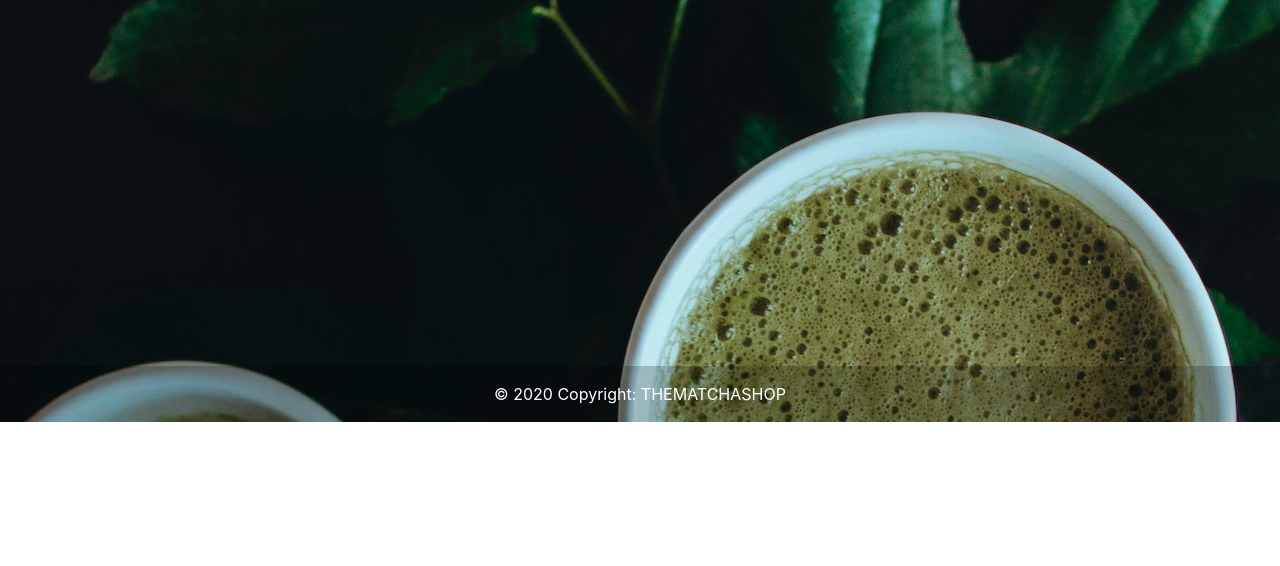
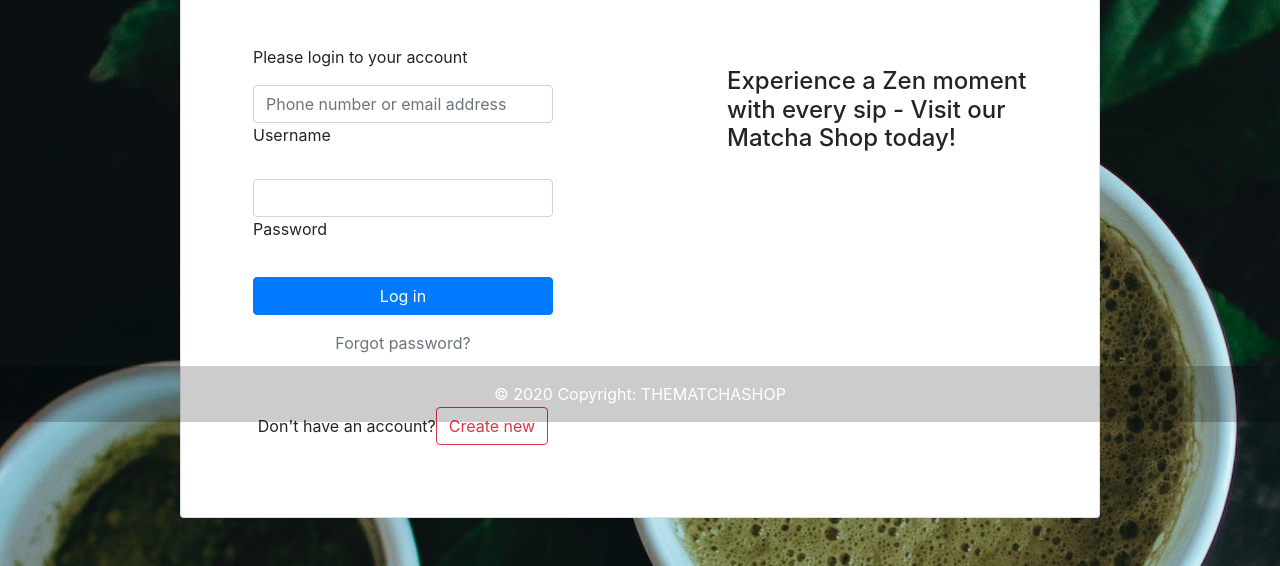
Before and after one commit to Valkiechu/capstone-1, a plain HTML site: page login.html in a window 1280 px wide. Shown: the part 378-944 px from the top of the page. Before the commit the page ends 800 px from the top, so only its background shows below. Drawn offline with nearby package versions, Linux system fonts and the light colour scheme.

Commit message:
finish up log in page

```diff
--- a/login.html
+++ b/login.html
@@ -69,7 +69,62 @@
 </header>
 
 <body>
+  <section class="h-100 gradient-form" style="background-color: transparent;">
+    <div class="container py-5 h-100">
+      <div class="row d-flex justify-content-center align-items-center h-100">
+        <div class="col-xl-10">
+          <div class="card rounded-3 text-black">
+            <div class="row g-0">
+              <div class="col-lg-6">
+                <div class="card-body p-md-5 mx-md-4">
 
+                  <div class="text-center">
+                    <img src="image/The Matcha Shop.png"
+                      style="width: 185px;" alt="logo">
+                    <h4 class="mt-1 mb-5 pb-1">Matcha You Doing</h4>
+                  </div>
+
+                  <form>
+                    <p>Please login to your account</p>
+
+                    <div class="form-outline mb-4">
+                      <input type="email" id="form2Example11" class="form-control"
+                        placeholder="Phone number or email address" />
+                      <label class="form-label" for="form2Example11">Username</label>
+                    </div>
+
+                    <div class="form-outline mb-4">
+                      <input type="password" id="form2Example22" class="form-control" />
+                      <label class="form-label" for="form2Example22">Password</label>
+                    </div>
+
+                    <div class="text-center pt-1 mb-5 pb-1">
+                      <button class="btn btn-primary btn-block fa-lg gradient-custom-2 mb-3" type="button">Log
+                        in</button>
+                      <a class="text-muted" href="#!">Forgot password?</a>
+                    </div>
+
+                    <div class="d-flex align-items-center justify-content-center pb-4">
+                      <p class="mb-0 me-2">Don't have an account?</p>
+                      <button type="button" class="btn btn-outline-danger">Create new</button>
+                    </div>
+
+                  </form>
+
+                </div>
+              </div>
+              <div class="col-lg-6 d-flex align-items-center gradient-custom-2">
+                <div class="text-black px-3 py-4 p-md-5 mx-md-4">
+                  <h4 class="mb-4">Experience a Zen moment with every sip - Visit our Matcha Shop today!
+                  </h4>
+                </div>
+              </div>
+            </div>
+          </div>
+        </div>
+      </div>
+    </div>
+  </section>
 </body>
 
   </main>
```
